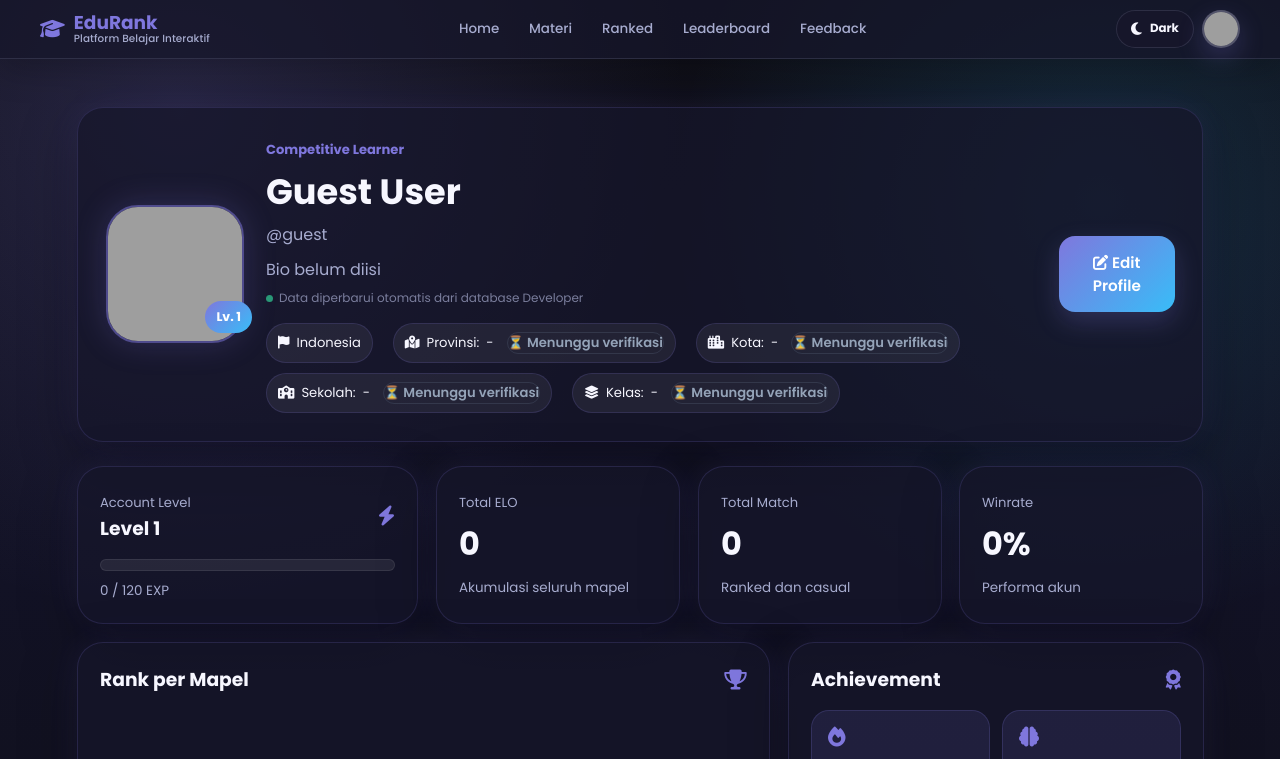
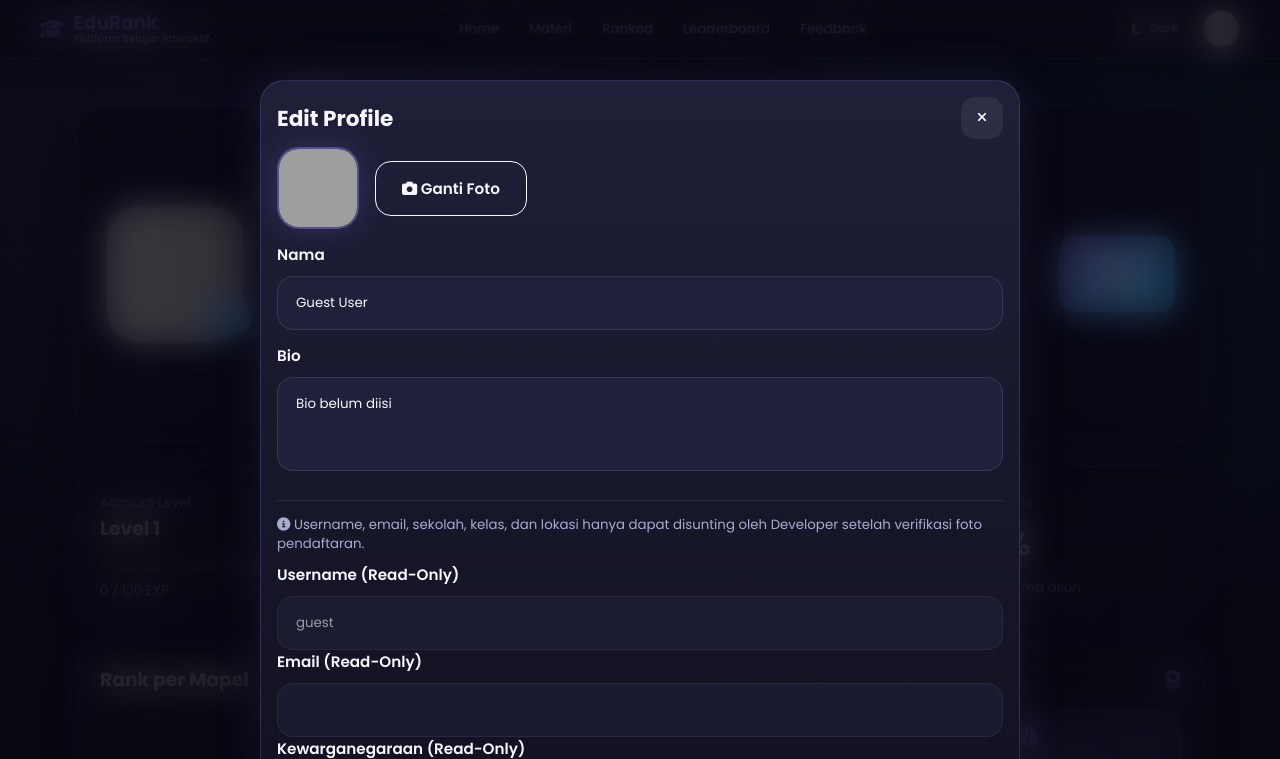
Before and after one commit to Dhendelions/EduRank-1.0, a website: page profile.html in a window 1280 px wide. Both pictures are taken after a click on the button "Edit Profile". Shown: the top 759 px of the page. Drawn offline with Linux system fonts and the light colour scheme; grey boxes are pictures that could not be loaded.

Commit message:
update project

```diff
--- a/profile.html
+++ b/profile.html
@@ -110,7 +110,7 @@
               </div>
             </div>
           </div>
-          <button class="primary-btn" onclick="openEditProfileModal()">
+          <button class="primary-btn" type="button" onclick="openEditProfileModal()">
             <i class="fa-solid fa-pen-to-square"></i> Edit Profile
           </button>
         </div>
@@ -189,7 +189,7 @@
     <div class="game-modal edit-profile-modal">
       <div class="modal-header">
         <h3>Edit Profile</h3>
-        <button class="modal-close" onclick="closeEditProfileModal()"><i class="fa-solid fa-xmark"></i></button>
+        <button class="modal-close" type="button" onclick="closeEditProfileModal()"><i class="fa-solid fa-xmark"></i></button>
       </div>
       <form class="edit-profile-form" id="editProfileForm">
         <div class="edit-avatar-row">
@@ -309,15 +309,25 @@
     }
 
     function openEditProfileModal() {
-      if(!currentProfileData) return;
-      document.getElementById("editName").value = currentProfileData.name || "";
-      document.getElementById("editUsername").value = currentProfileData.username || "";
-      document.getElementById("editEmail").value = currentProfileData.email || "";
-      document.getElementById("editBio").value = currentProfileData.bio || "";
-      document.getElementById("editCountry").value = currentProfileData.country || "";
-      document.getElementById("editClass").value = currentProfileData.class_level || "";
-      document.getElementById("editSchool").value = currentProfileData.school || "";
-      document.getElementById("editAvatarPreview").src = currentProfileData.avatar || "https://i.pravatar.cc/100?img=12";
+      const fallbackData = currentProfileData || {
+        name: document.getElementById("profileName")?.innerText || "",
+        username: (document.getElementById("profileUsername")?.innerText || "").replace(/^@/, ""),
+        email: "",
+        bio: document.getElementById("profileBio")?.innerText || "",
+        country: document.getElementById("profileCountry")?.innerText || "",
+        class_level: document.getElementById("profileClass")?.innerText || "",
+        school: document.getElementById("profileSchool")?.innerText || "",
+        avatar: document.getElementById("profileAvatar")?.src || "https://i.pravatar.cc/100?img=12"
+      };
+
+      document.getElementById("editName").value = fallbackData.name || "";
+      document.getElementById("editUsername").value = fallbackData.username || "";
+      document.getElementById("editEmail").value = fallbackData.email || "";
+      document.getElementById("editBio").value = fallbackData.bio || "";
+      document.getElementById("editCountry").value = fallbackData.country || "";
+      document.getElementById("editClass").value = fallbackData.class_level || "";
+      document.getElementById("editSchool").value = fallbackData.school || "";
+      document.getElementById("editAvatarPreview").src = fallbackData.avatar || "https://i.pravatar.cc/100?img=12";
       document.getElementById("editProfileOverlay").classList.add("show");
     }
 
```
